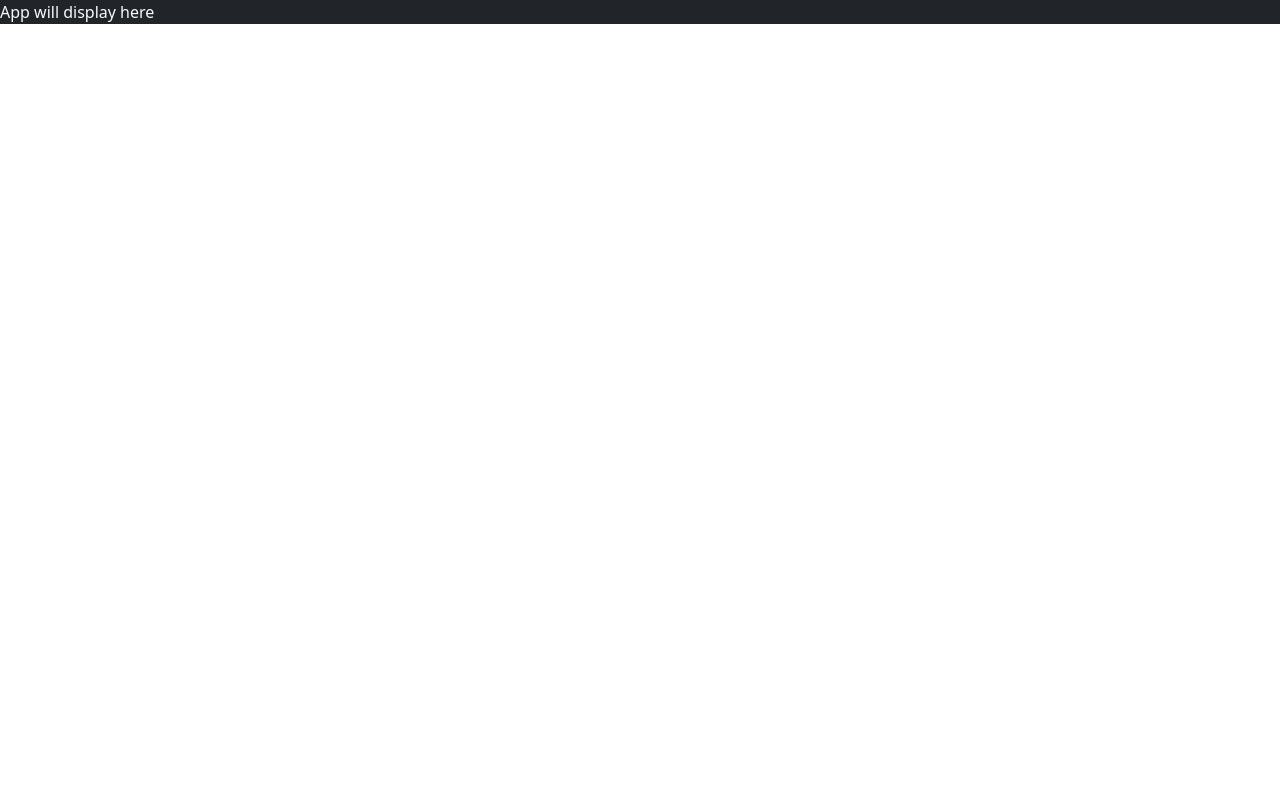
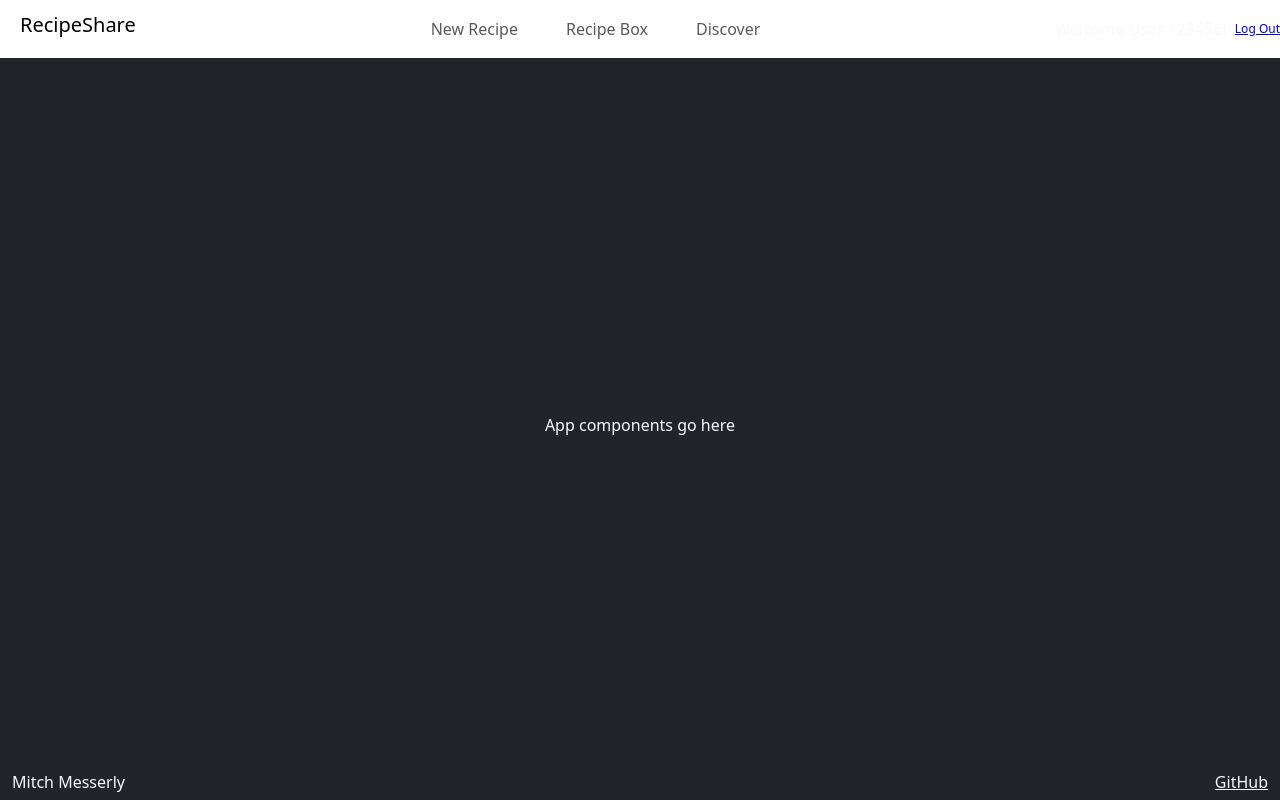
Before and after one commit to M1tchM355/startup, a React (Vite) app: page / in a window 1280 px wide. Built offline with nearby package versions, Linux system fonts and the light colour scheme.

Commit message:
updated app.jsx to include header and footer

```diff
--- a/src/app.jsx
+++ b/src/app.jsx
@@ -3,5 +3,31 @@ import 'bootstrap/dist/css/bootstrap.min.css';
 import './app.css';
 
 export default function App() {
-  return <div className='body bg-dark text-light'>App will display here</div>;
+  return (
+    <div className='body bg-dark text-light'>
+      <header className="container-fluid">
+      <nav className="navbar fixed-top">
+        <h1 className="navbar-brand">RecipeShare</h1>
+        <ul className="navbar-nav">
+          <li className="nav-item"><a className="nav-link" href="new.html">New Recipe</a></li>
+          <li className="nav-item"><a className="nav-link" href="box.html">Recipe Box</a></li>
+          <li className="nav-item"><a className="nav-link" href="community.html">Discover</a></li>
+        </ul>
+        <div className="user-info">
+          <span>Welcome User 123456!</span>
+          <a href="index.html">Log Out</a>
+        </div>
+      </nav>
+    </header>
+
+      <main>App components go here</main>
+
+      <footer>
+        <div className="container-fluid">
+          <span className="text-reset">Mitch Messerly</span>
+          <a className='text-reset' href="https://github.com/M1tchM355/startup.git">GitHub</a>
+        </div>
+      </footer>
+    </div>
+  );
 }
```
